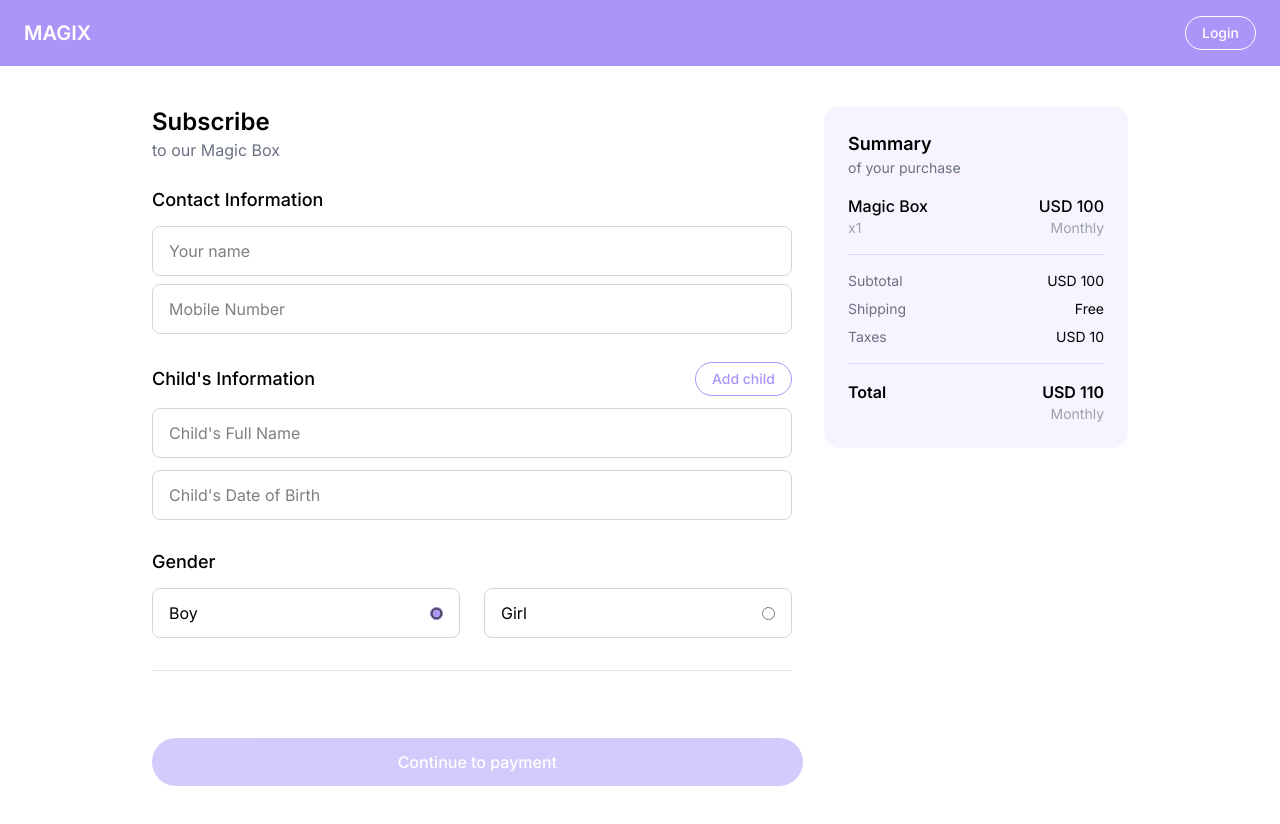
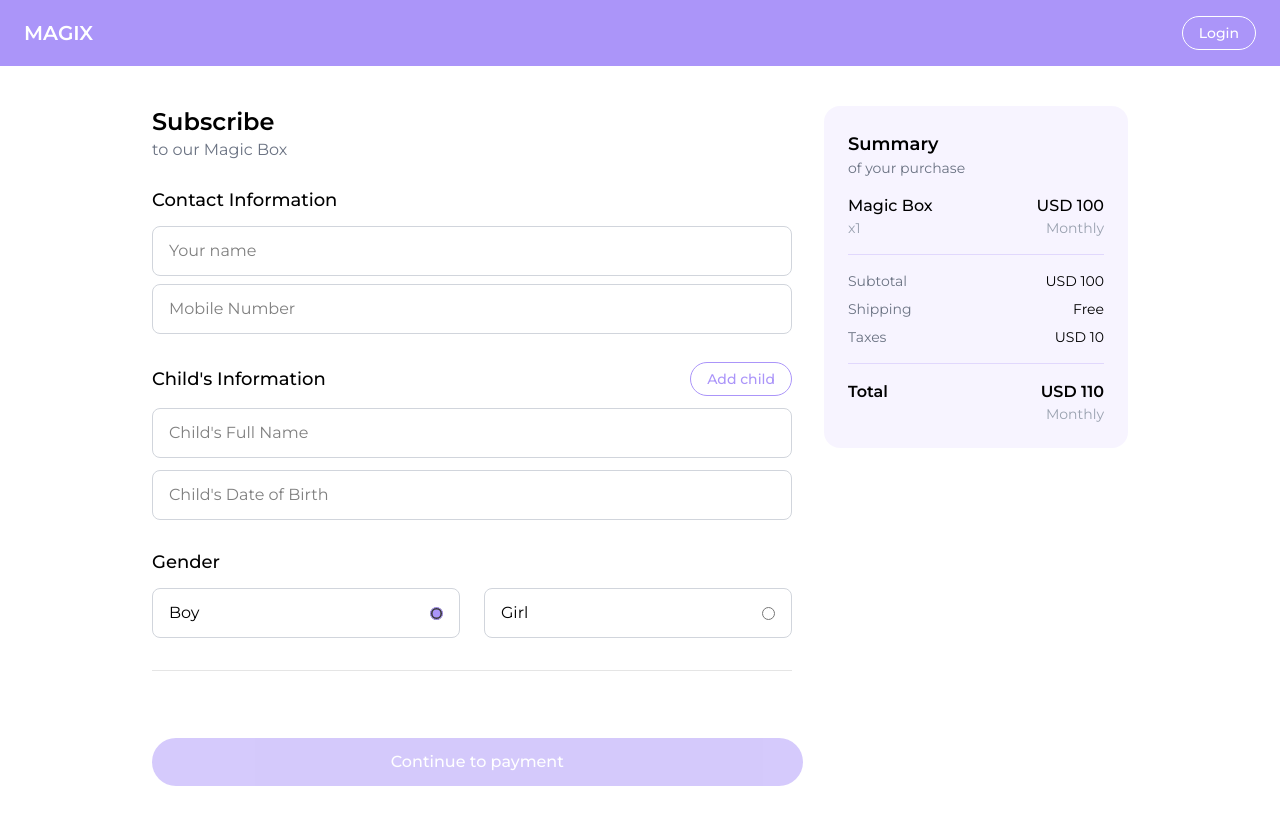
Before and after one commit to Ak-ram/magic-box-assessment, an Angular app: page /purchase in a window 1280 px wide. Shown: the top 824 px of the page. Built offline with nearby package versions, Linux system fonts and the light colour scheme.

Commit message:
remove and cleanup files

```diff
--- a/src/app/app.html
+++ b/src/app/app.html
@@ -1,4 +1,4 @@
-<div class="font-['Inter'] h-screen bg-[#AB95F9]">
+<div class="font-['Montserrat'] h-screen bg-[#AB95F9]">
   <app-header></app-header>
   <router-outlet />
 </div>
--- a/src/pages/purchase/purchase.component.ts
+++ b/src/pages/purchase/purchase.component.ts
@@ -1,9 +1,7 @@
 import {
   Component, computed,
-  ElementRef,
   inject,
   signal,
-  viewChild,
 } from '@angular/core';
 import { SummaryCardComponent } from '../../components';
 import {
--- a/src/styles.css
+++ b/src/styles.css
@@ -1,4 +1,3 @@
-/* Note: this font type need to be revisited later */
-@import url('https://fonts.googleapis.com/css2?family=Inter:wght@400;500;600;700&display=swap');
+@import url('https://fonts.googleapis.com/css2?family=Montserrat:ital,wght@0,100..900;1,100..900&display=swap');
 
 @import 'tailwindcss';
```
Also changed, not shown: src/assets/svg/trash.png (deleted).
